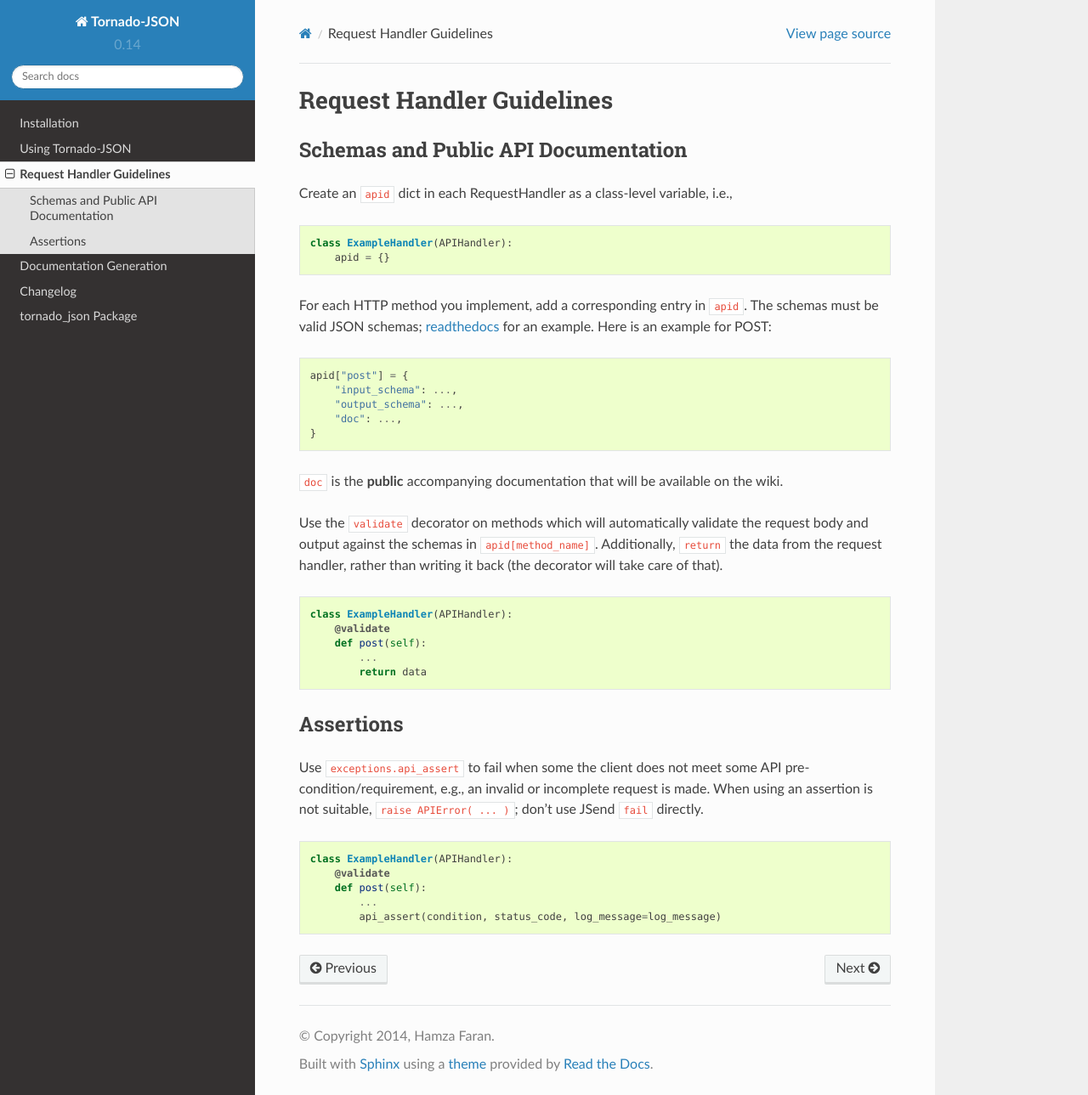
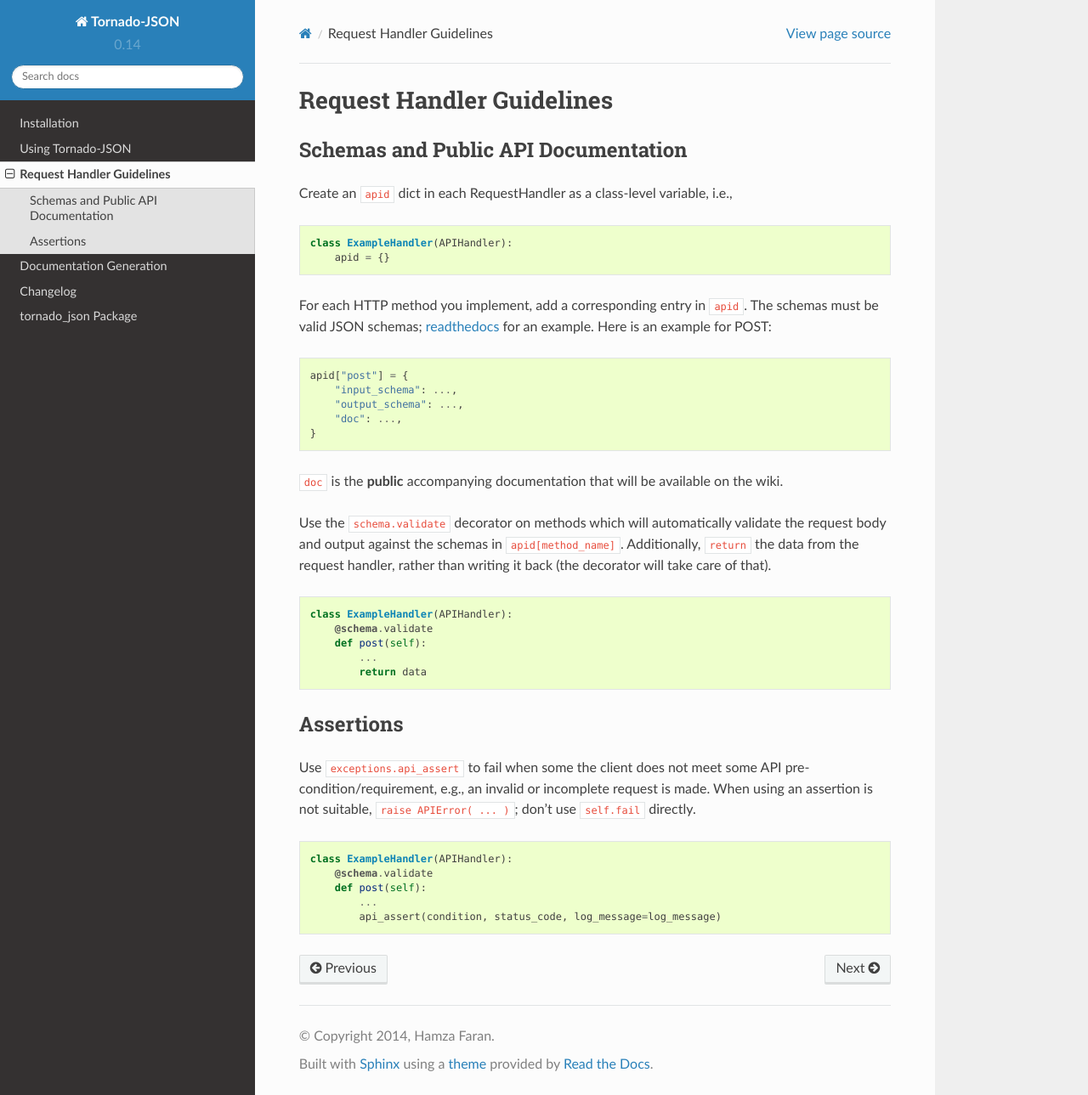
Before and after one commit to hfaran/Tornado-JSON, a Sphinx documentation site: the page built from docs/requesthandler_guidelines.rst, in a window 1280 px wide and 1289 px high. Shown: the whole window at 85% size. Built offline with Sphinx 7.4.7 and the Read the Docs theme 2.0.0, drawn with Linux system fonts in a browser that asks for light colours.

Commit message:
Specify schema.validate explicitly in documentation

```diff
--- a/README.rst
+++ b/README.rst
@@ -22,7 +22,7 @@ in the documentation.
 Some of the key features the included modules provide:
 
 -  Input and output `JSON Schema <http://json-schema.org/>`__ validation
-   by decorating RequestHandlers with ``validate``
+   by decorating RequestHandlers with ``schema.validate``
 -  Automated *route generation* with ``routes.get_routes(package)``
 -  *Automated Public API documentation* using schemas and provided
    descriptions
--- a/docs/index.rst
+++ b/docs/index.rst
@@ -16,7 +16,7 @@ in the documentation.
 Some of the key features the included modules provide:
 
 -  Input and output `JSON Schema <http://json-schema.org/>`__ validation
-   by decorating RequestHandlers with ``validate``
+   by decorating RequestHandlers with ``schema.validate``
 -  Automated *route generation* with ``routes.get_routes(package)``
 -  *Automated Public API documentation* using schemas and provided
    descriptions
--- a/docs/requesthandler_guidelines.rst
+++ b/docs/requesthandler_guidelines.rst
@@ -29,7 +29,7 @@ for an example. Here is an example for POST:
 ``doc`` is the **public** accompanying documentation that will be
 available on the wiki.
 
-Use the ``validate`` decorator on methods which will automatically
+Use the ``schema.validate`` decorator on methods which will automatically
 validate the request body and output against the schemas in
 ``apid[method_name]``. Additionally, ``return`` the data from the
 request handler, rather than writing it back (the decorator will take
@@ -38,7 +38,7 @@ care of that).
 .. code:: python
 
     class ExampleHandler(APIHandler):
-        @validate
+        @schema.validate
         def post(self):
             ...
             return data
@@ -51,12 +51,12 @@ Assertions
 Use ``exceptions.api_assert`` to fail when some the client does not meet some
 API pre-condition/requirement, e.g., an invalid or incomplete request is
 made. When using an assertion is not suitable,
-``raise APIError( ... )``; don't use JSend ``fail`` directly.
+``raise APIError( ... )``; don't use ``self.fail`` directly.
 
 .. code:: python
 
     class ExampleHandler(APIHandler):
-        @validate
+        @schema.validate
         def post(self):
             ...
             api_assert(condition, status_code, log_message=log_message)
```
Also changed, not shown: README.md (+1 -1 lines), docs/using_tornado_json.rst (+4 -4 lines).
